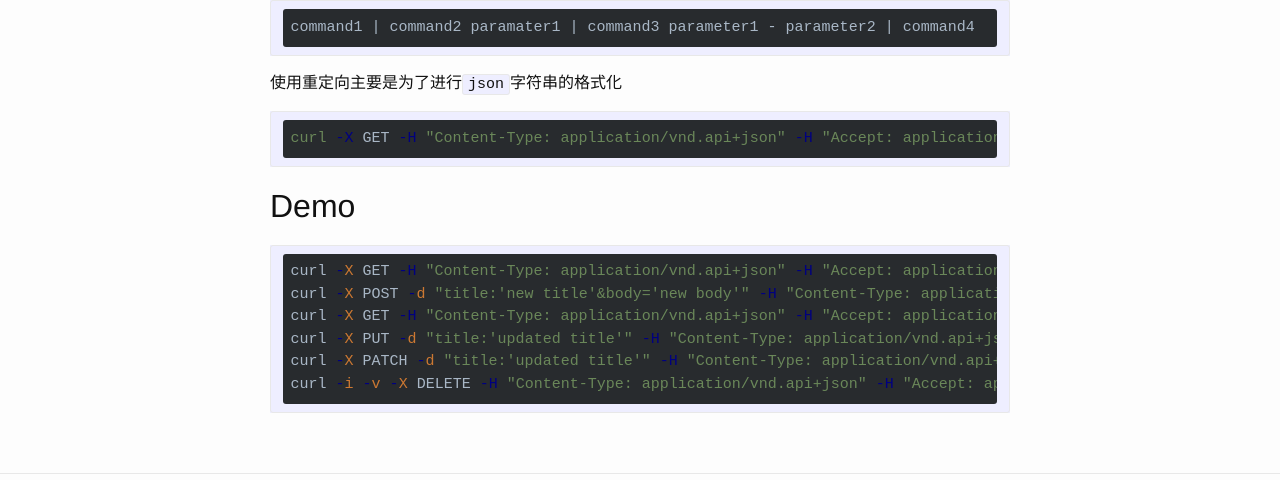
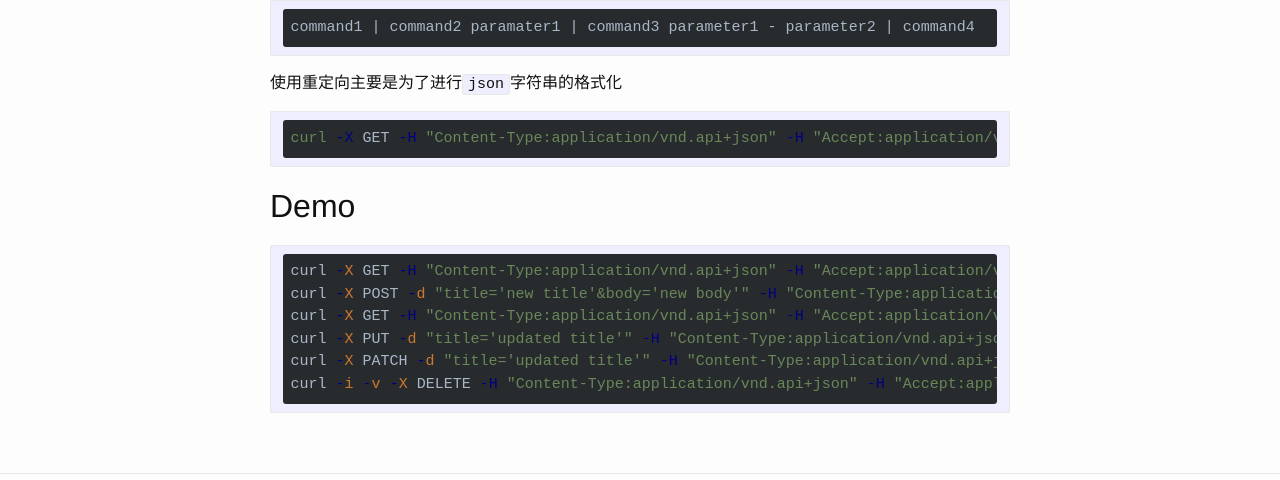
Before and after one commit to lipuwater/blog, a Jekyll site: the page built from _posts/2015-12-12-curl-for-api.md, in a window 1280 px wide. Shown: the part 1523-2003 px from the top of the page. Built offline with Jekyll 4.4.1, drawn with Linux system fonts in a browser that asks for light colours; Markdown is read by kramdown in place of the engine named in the settings; comment, search, counter and statistics services are not loaded.

````diff
--- a/_posts/2015-12-12-curl-for-api.md
+++ b/_posts/2015-12-12-curl-for-api.md
@@ -36,16 +36,16 @@ command1 | command2 paramater1 | command3 parameter1 - parameter2 | command4
 使用重定向主要是为了进行`json`字符串的格式化
 
 ```bash
-curl -X GET -H "Content-Type: application/vnd.api+json" -H "Accept: application/vnd.api+json" "http://127.0.0.1/articles.json" | python -m json.tool
+curl -X GET -H "Content-Type:application/vnd.api+json" -H "Accept:application/vnd.api+json" "http://127.0.0.1/articles.json" | python -m json.tool
 ```
 
 ## Demo
 
 ```bash
-curl -X GET -H "Content-Type: application/vnd.api+json" -H "Accept: application/vnd.api+json" "http://127.0.0.1/articles?page=1&per_page=10" | python -m json.tool
-curl -X POST -d "title:'new title'&body='new body'" -H "Content-Type: application/vnd.api+json" -H "Accept: application/vnd.api+json" "http://127.0.0.1/articles" | python -m json.tool
-curl -X GET -H "Content-Type: application/vnd.api+json" -H "Accept: application/vnd.api+json" "http://127.0.0.1/articles/1" | python -m json.tool
-curl -X PUT -d "title:'updated title'" -H "Content-Type: application/vnd.api+json" -H "Accept: application/vnd.api+json" "http://127.0.0.1/articles/1" | python -m json.tool
-curl -X PATCH -d "title:'updated title'" -H "Content-Type: application/vnd.api+json" -H "Accept: application/vnd.api+json" "http://127.0.0.1/articles/1" | python -m json.tool
-curl -i -v -X DELETE -H "Content-Type: application/vnd.api+json" -H "Accept: application/vnd.api+json" "http://127.0.0.1/articles/1"
+curl -X GET -H "Content-Type:application/vnd.api+json" -H "Accept:application/vnd.api+json" "http://127.0.0.1/articles?page=1&per_page=10" | python -m json.tool
+curl -X POST -d "title='new title'&body='new body'" -H "Content-Type:application/vnd.api+json" -H "Accept:application/vnd.api+json" "http://127.0.0.1/articles" | python -m json.tool
+curl -X GET -H "Content-Type:application/vnd.api+json" -H "Accept:application/vnd.api+json" "http://127.0.0.1/articles/1" | python -m json.tool
+curl -X PUT -d "title='updated title'" -H "Content-Type:application/vnd.api+json" -H "Accept:application/vnd.api+json" "http://127.0.0.1/articles/1" | python -m json.tool
+curl -X PATCH -d "title='updated title'" -H "Content-Type:application/vnd.api+json" -H "Accept:application/vnd.api+json" "http://127.0.0.1/articles/1" | python -m json.tool
+curl -i -v -X DELETE -H "Content-Type:application/vnd.api+json" -H "Accept:application/vnd.api+json" "http://127.0.0.1/articles/1"
 ```
````
